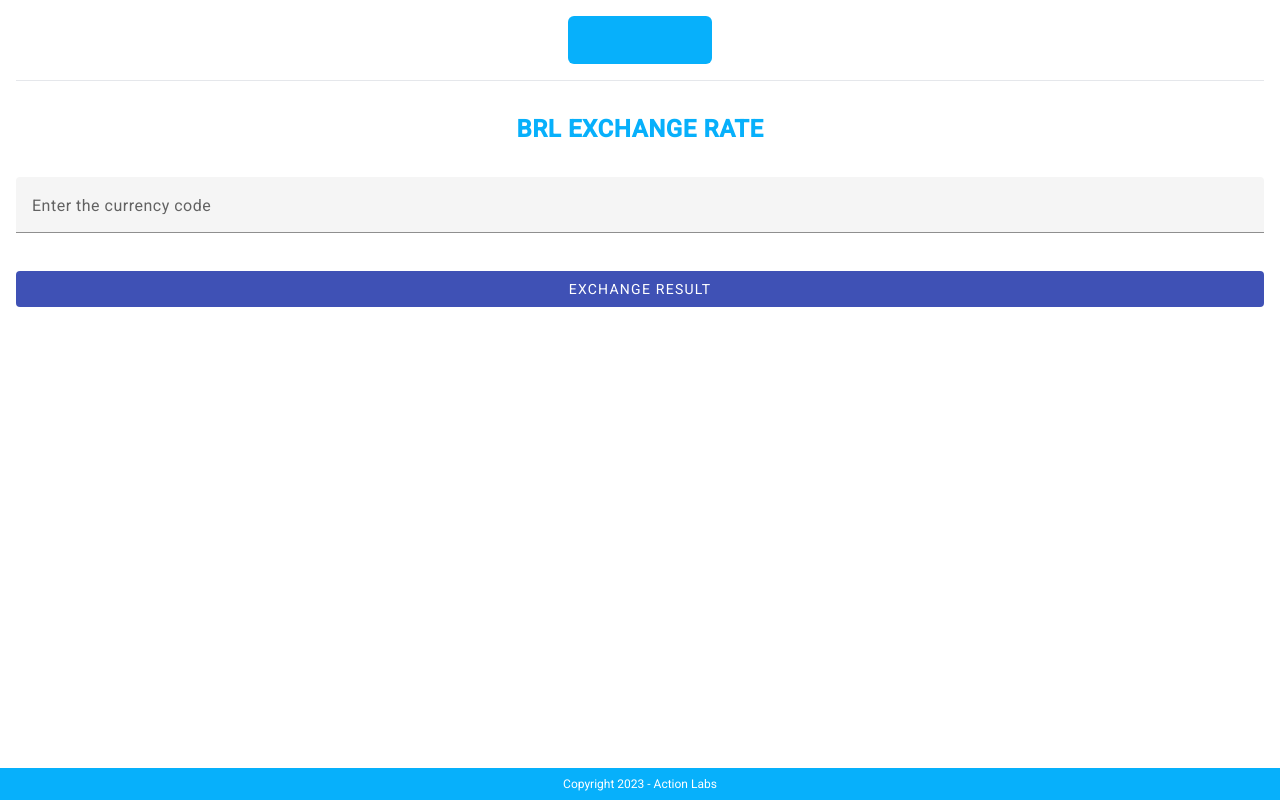
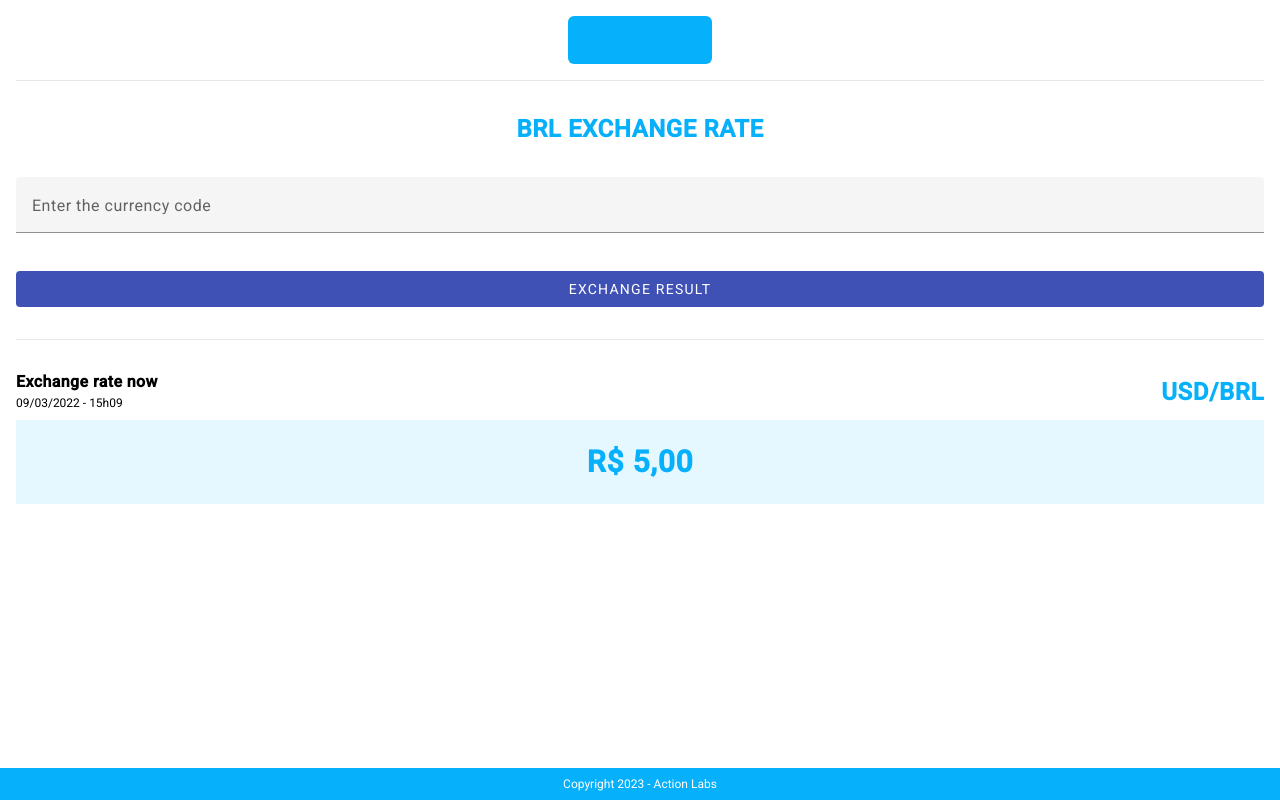
Before and after one commit to felipewesley/action-labs-exchange-rate-app, an Angular app: page / in a window 1280 px wide. Built offline with nearby package versions, Linux system fonts and the light colour scheme.

Commit message:
current exchange rate component na tela principal

```diff
--- a/src/app/modules/main/main.component.html
+++ b/src/app/modules/main/main.component.html
@@ -1,4 +1,4 @@
-<main class="flex-auto">
+<main class="flex-auto flex flex-col">
 
 	<form class="flex flex-col gap-4" (ngSubmit)="fetchResult()">
 
@@ -23,4 +23,12 @@
 
 	</form>
 
+	<section class="flex flex-col">
+
+		<hr class="flex-auto my-8">
+
+		<app-main-current-exchange-rate></app-main-current-exchange-rate>
+
+	</section>
+
 </main>
--- a/src/app/modules/main/main.component.ts
+++ b/src/app/modules/main/main.component.ts
@@ -12,6 +12,8 @@ import { VALID_CURRENCY_CODES } from "app/domain/constants/valid-currency-codes.
 
 import { MainService } from "./services/main.service";
 
+import { MainCurrentExchangeRateComponent } from "./components/current-exchange-rate/current-exchange-rate.component";
+
 const currencyCodeQueryParamsKey = 'currencyCode';
 
 @Component({
@@ -24,7 +26,9 @@ const currencyCodeQueryParamsKey = 'currencyCode';
 		ReactiveFormsModule,
 		MatInputModule,
 		MatFormFieldModule,
-		MatButtonModule
+		MatButtonModule,
+
+		MainCurrentExchangeRateComponent
 	],
 	providers: [
 		MainService
```
